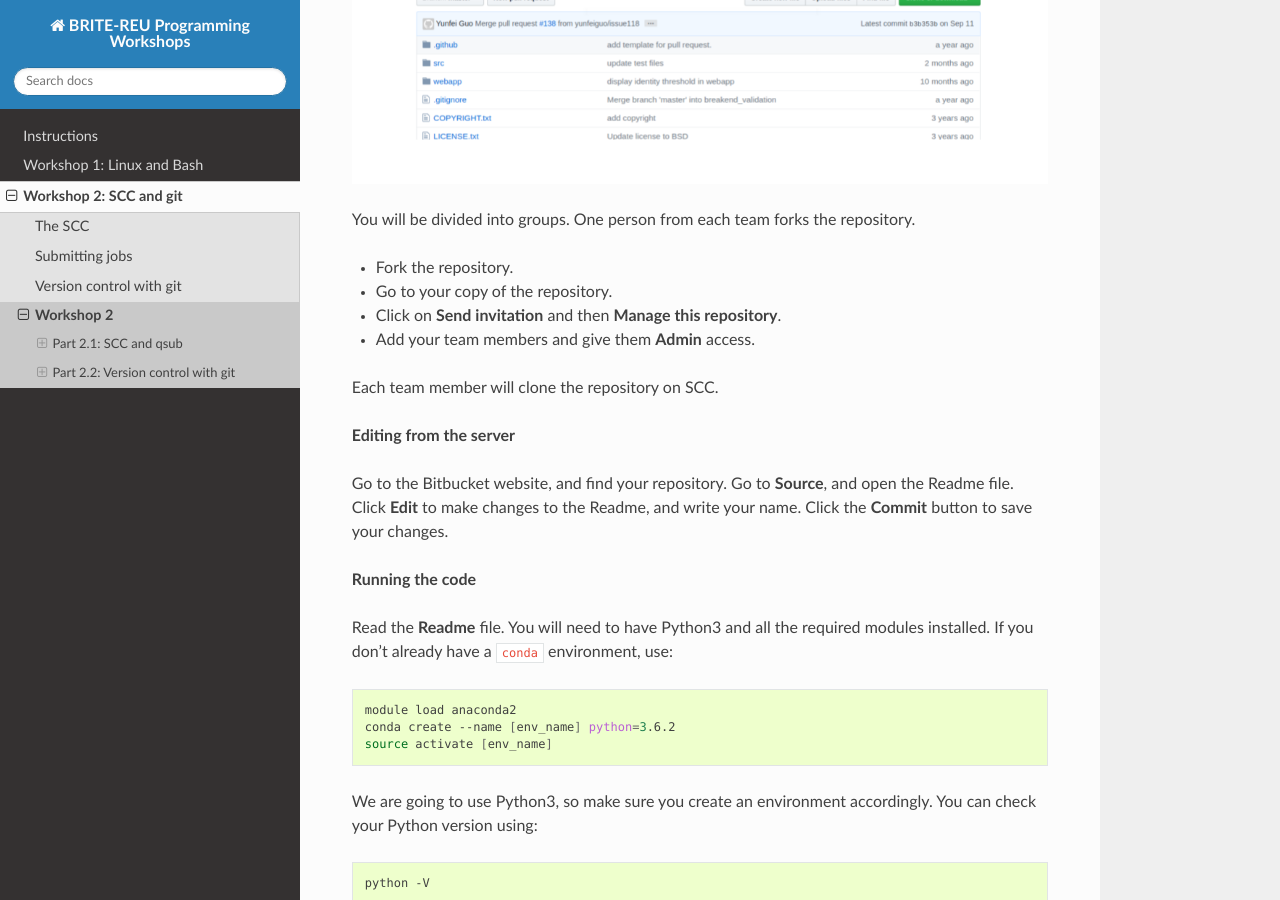
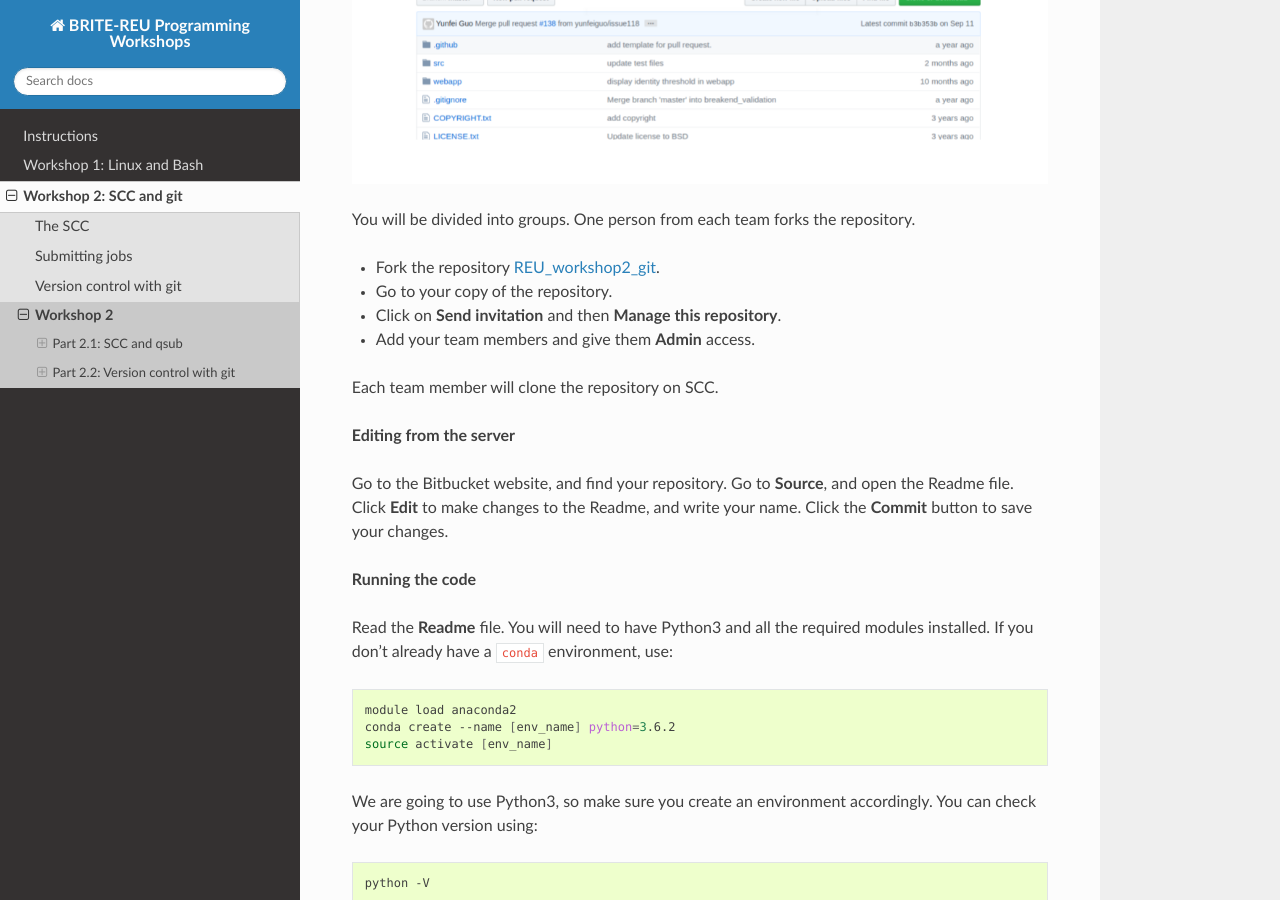
Before and after one commit to BRITE-REU/programming-workshops, a Sphinx documentation site: the page built from source/workshops/02_scc_git/workshop.rst, in a window 1280 px wide and 900 px high, scrolled down 4296 px. Built offline with Sphinx 7.4.7 and the Read the Docs theme 2.0.0, drawn with Linux system fonts in a browser that asks for light colours.

Commit message:
added git repository

```diff
--- a/source/workshops/02_scc_git/workshop.rst
+++ b/source/workshops/02_scc_git/workshop.rst
@@ -195,7 +195,7 @@ On `GitHub <https://help.github.com/articles/fork-a-repo/>`_ on the top left you
 
 You will be divided into groups. One person from each team forks the repository.
 
-- Fork the repository.
+- Fork the repository `REU_workshop2_git <https://github.com/marzie-rasekh/REU_workshop2_git>`_.
 - Go to your copy of the repository.
 - Click on **Send invitation** and then **Manage this repository**.
 - Add your team members and give them **Admin** access.
```
